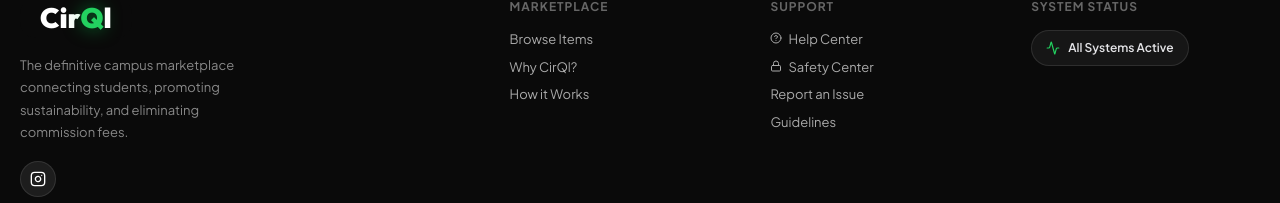
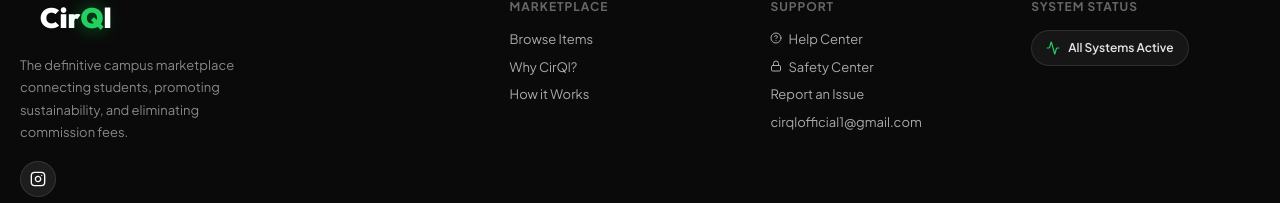
Before and after one commit to Cirql-campus/cirql-frontend, a React (Vite) app: page / in a window 1280 px wide. Shown: the part 5629-5832 px from the top of the page. Built offline with nearby package versions, Linux system fonts and the light colour scheme; no server answers.

Commit message:
Update support email to cirqlofficial1@gmail.com

```diff
--- a/src/components/layout/Footer.tsx
+++ b/src/components/layout/Footer.tsx
@@ -66,10 +66,10 @@ export const Footer = () => {
 
             <div>
               <div className="footer-col-title">Support</div>
-              <a href="#" className="footer-link"><HelpCircle size={12} style={{ display: 'inline', marginRight: '4px' }}/> Help Center</a>
+              <a href="mailto:cirqlofficial1@gmail.com" className="footer-link"><HelpCircle size={12} style={{ display: 'inline', marginRight: '4px' }}/> Help Center</a>
               <a href="#" className="footer-link"><Lock size={12} style={{ display: 'inline', marginRight: '4px' }}/> Safety Center</a>
-              <a href="#" className="footer-link">Report an Issue</a>
-              <a href="#" className="footer-link">Guidelines</a>
+              <a href="mailto:cirqlofficial1@gmail.com" className="footer-link">Report an Issue</a>
+              <a href="mailto:cirqlofficial1@gmail.com" className="footer-link" style={{ textTransform: 'none' }}>cirqlofficial1@gmail.com</a>
             </div>
 
             <div>
```
